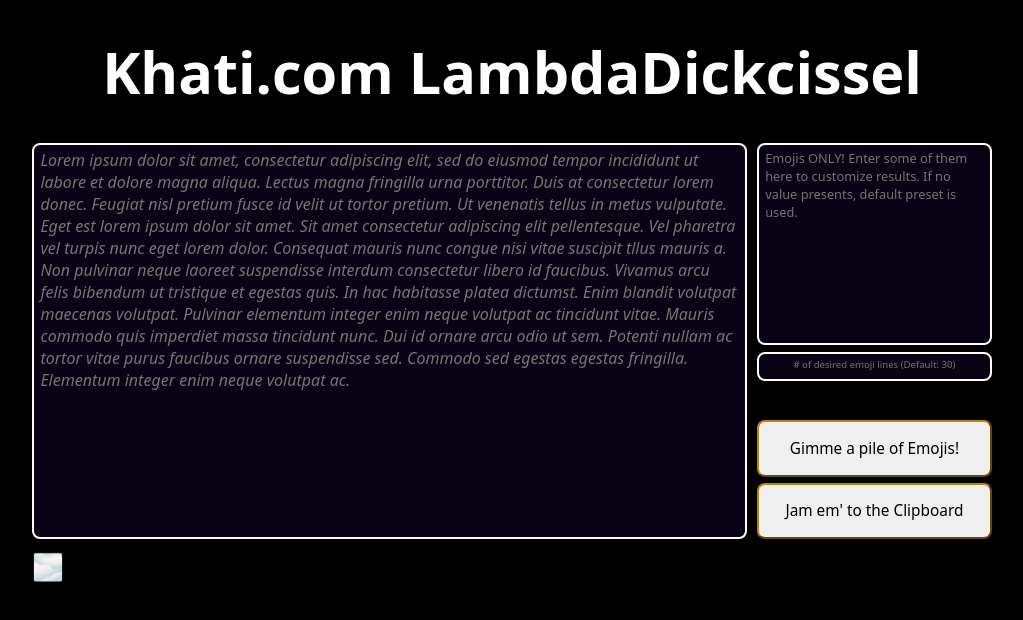
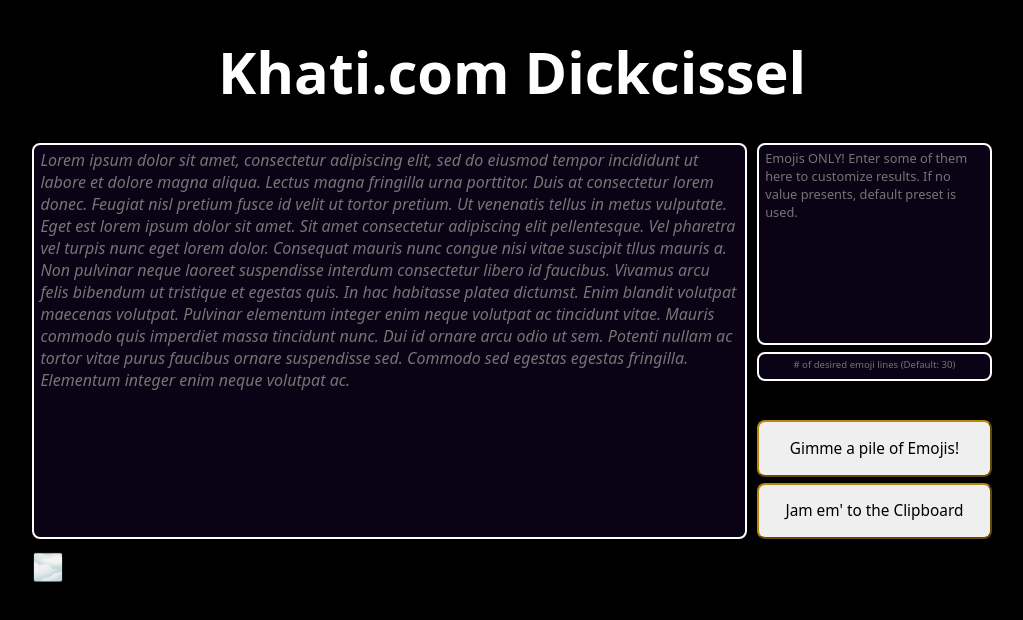
Before and after one commit to zachvoxwattz/Khati.com, a plain HTML site: page index.html in a window 1280 px wide. Shown: the whole page, without its empty margins (128-1151 px from the left). Drawn offline with Linux system fonts and the light colour scheme.

Commit message:
v7.2b
Hotfix for wrong index.html

```diff
--- a/index.html
+++ b/index.html
@@ -16,7 +16,7 @@
 
     <body>
         <div id="app_main">
-            <h1 id="app_label">Khati.com Lambda</h1>
+            <h1 id="app_label">Khati.com </h1>
 
             <div id="app_main_components_div">
                 <div id="app_display_div">
```
